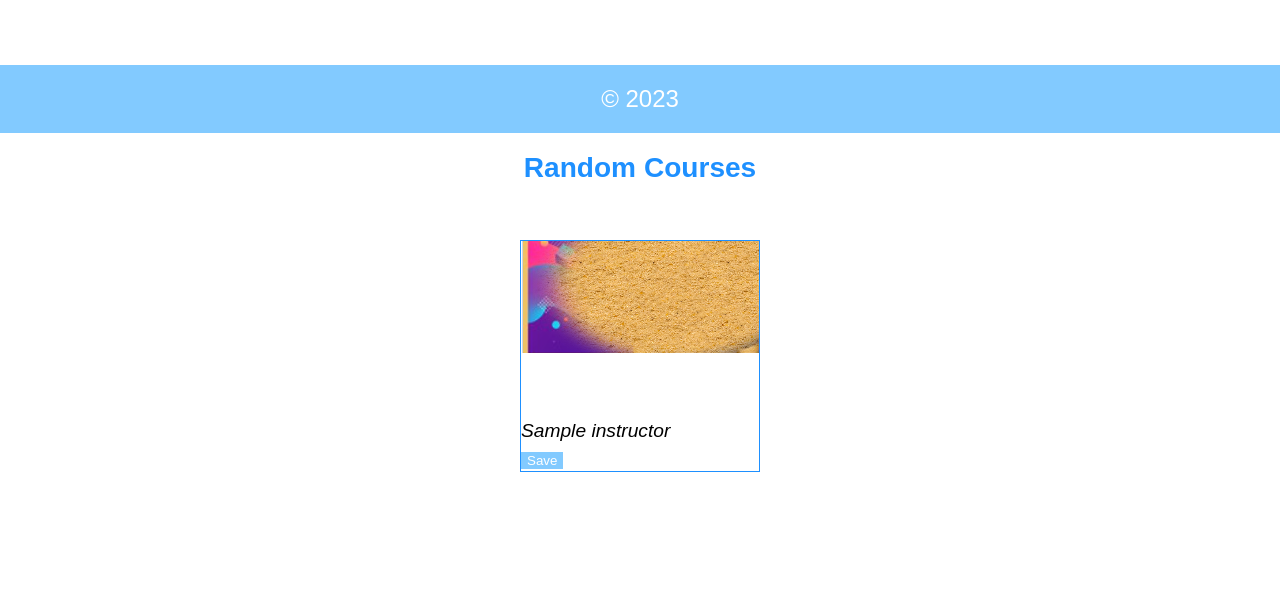
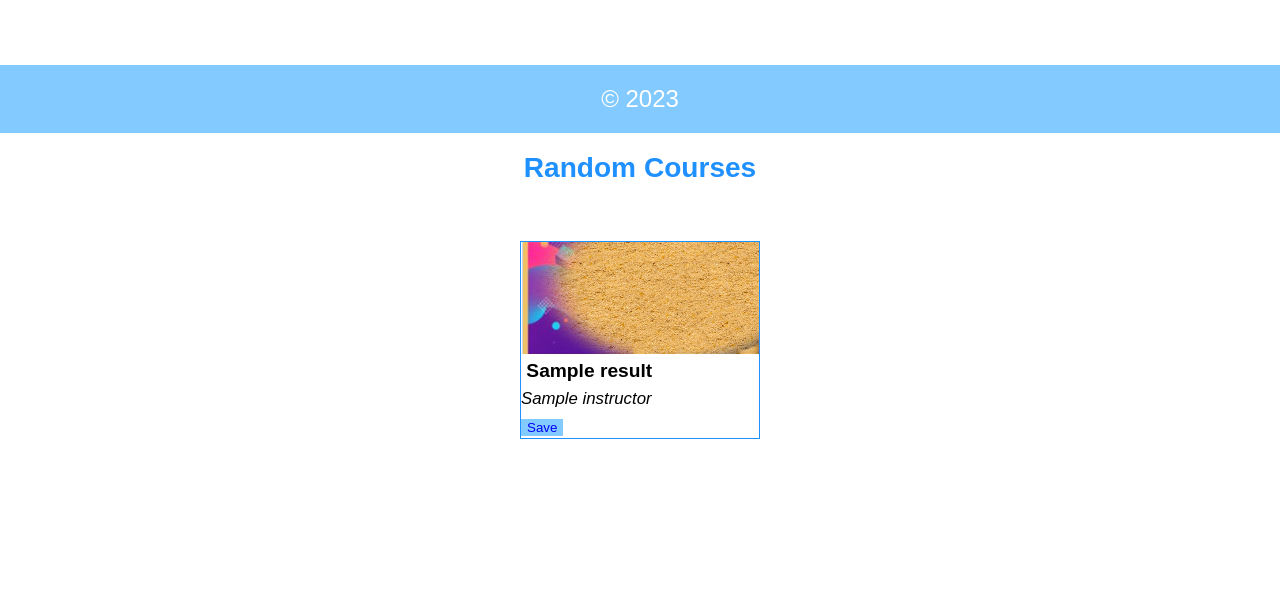
Before and after one commit to Mubarak1A/Connect-TO-Course, a Flask app: template templates/index.html in a window 1280 px wide. Shown: the part 667-1279 px from the top of the page. After the commit the page ends 1106 px from the top, so only its background shows below. Run offline with Flask 3, Linux system fonts and the light colour scheme; the template is opened without the code that fills it: most values are stand-ins (such as "Sample title", 1, 10 or a date in 2020); parts of the project's set-up code (start-up, migrations or seed data) failed here and were passed over.

Commit message:
Adjust css

```diff
--- a/app.py
+++ b/app.py
@@ -3,8 +3,9 @@ import os
 from models import User, Course
 import database
 import fetch_api_db
+
 import functionalties
-#from database import courses
+
 
 app = Flask(__name__)
 
--- a/console.py
+++ b/console.py
@@ -6,8 +6,8 @@ import functionalties
 #from datetime import datetime
 #import shlex  # for splitting the line along spaces except in double quotes
 
-courses_list = api_fetch.assemble_data()
-titles = api_fetch.get_titles()
+courses_list = fetch_api_db.assemble_data()
+titles = fetch_api_db.get_titles()
 
 courses_dict = {course['title']: course for course in courses_list}
 saved_courses = []
--- a/functionalties.py
+++ b/functionalties.py
@@ -8,7 +8,7 @@ def generate_courses(courses_list):
     random_courses = []
     count = 0
     while len(random_courses) < 10:
-       course = random.choice(courses_list)
+        course = random.choice(courses_list)
         if  course not in random_courses:
             random_courses.append(course)
         count += 1
--- a/static/ajax.js
+++ b/static/ajax.js
@@ -29,8 +29,8 @@ $(document).ready(function() {
             var resultHtml =
               '<div class="flex-item3">' + '<img src="static/images/img2.png" style="width: 100%;">' +
               '<b>' + result.title + '</b>' +
-              '<br><i style="font-size: 0.8em;">' + result.instructor + '</i>' +
-	      '<br><button><a href="' + result.url + '">Visit</a></button>' +
+              '<i style="font-size: 0.7em;">' + result.instructor + '</i>' +
+	      '<br><button>' + '<a href='  + result.URL + '>' + 'Visit</a></button>' +
 	      ' ' + '<button name=' + result.course_id + '><a href="#">Save</a></button>' +
               '</div>';
 
--- a/static/style.css
+++ b/static/style.css
@@ -219,6 +219,7 @@ div.psw {
 	flex: 0 0 10em;
 	margin: auto;
 	border: 1px solid #1E90FF;
+	overflow: hidden;
 
 }
 
@@ -227,12 +228,33 @@ div.psw {
 	color: white;
 	cursor: pointer;
 	border: none;
+	text-decoration: none;
+}
+
+.flex-item3 b {
+	display: -webkit-box;
+	-webkit-line-clamp: 2;
+	-webkit-box-orient: vertical;
+	overflow: hidden;
+	white-space: pre-wrap;
+	text-decoration: none;
+	font-size: 0.8em;
+	padding: 0;
+}
+.flex-item3 i {
+        text-overflow: ellipsis;
+	overflow: hidden;
+        white-space: nowrap;
+	font-size: 0.7em;
+	padding-top: 8px;
 }
 
 .flex-item3 a {
-	color: white;
+	pointer: cursor;
 	text-decoration: none;
+	padding: 0;
 }
+
 
 form.search-container input[type=text] {
 	padding: 10px;
--- a/templates/User_page.html
+++ b/templates/User_page.html
@@ -75,7 +75,7 @@
 	<div class="flex-item3">
 		<img src="static/images/img2.png" style="width: 100%;">
 		<b>{{ result.title }}</b>
-		<br><i style="font-size: 0.8em">{{ result.instructor }}</i><br>
+		<br><i>{{ result.instructor }}</i><br>
 		<button><a href='{{ result.url }}'>Visit</a></button>
 		<button name="{{ result.course_id }}"><a href='{{ result.url }}'>Save</a></button>
 	</div>
--- a/templates/index.html
+++ b/templates/index.html
@@ -128,9 +128,9 @@
 <div class="container">
 	{% for result in r_courses %}
 	<div class="flex-item3">
-		<img src="static/images/img2.png" style="width: 100%;">
-		<a href='{{ result.url }}' target='_blank'><b style="display: block;">{{ result.title }} </b></a>
-		<br><i style="font-size: 0.8em">{{ result.instructor }}</i><br>
+		<a href='{{ result.url }}' target='_blank'><img src="static/images/img2.png" style="width: 100%;"></a>
+		<b> {{ result.title }} </b>
+		<i> {{ result.instructor }}  </i><br>
 		<button><a href='{{ result.course_id }}'>Save</a></button>
 	</div>
 	{% endfor %}
```
